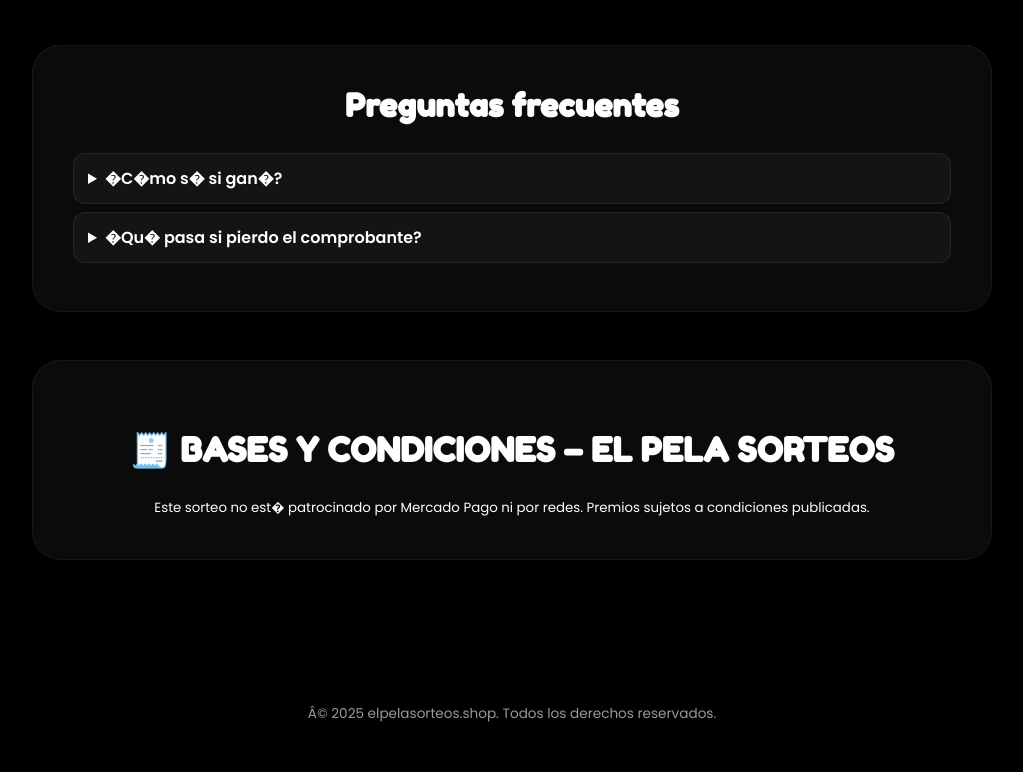
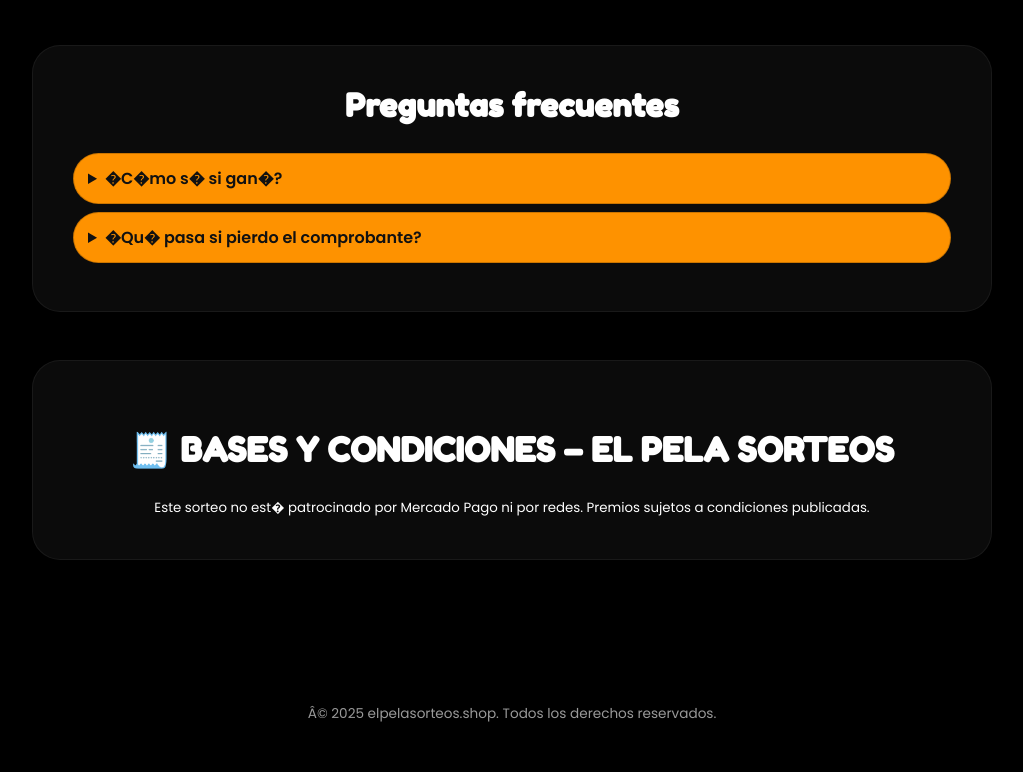
Before and after one commit to ezesancruz/elpelasorteos-web, a website: page index.html in a window 1280 px wide. Shown: the part 8053-8825 px from the top of the page, without its empty margins (128-1151 px from the left). Drawn offline with Linux system fonts and the light colour scheme; no server answers.

Commit message:
modelo final

```diff
--- a/styles/main.css
+++ b/styles/main.css
@@ -465,6 +465,23 @@ main {
   font-size: 2rem;
   margin-bottom: 1.75rem;
   text-align: center;
+}
+
+.section--faq .faq-list details {
+  background: var(--color-primary);
+  border-radius: 999px;
+  padding: 12px 14px;
+  margin: 8px 0;
+  border: 1px solid rgba(0,0,0,0.2);
+}
+
+.section--faq .faq-list summary {
+  color: #111;
+  font-weight: 600;
+}
+
+.section--faq .faq-list .answer {
+    color: #111;
 }
 
 .site-footer {
```
